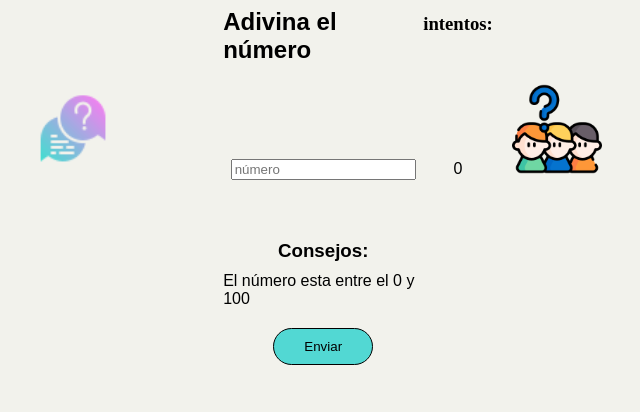
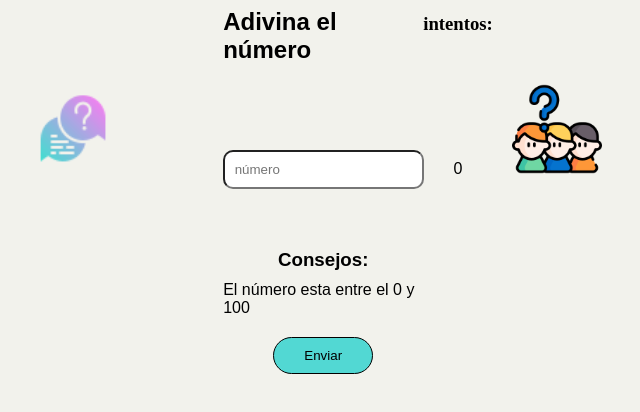
Before and after one commit to FuSoraS/3-game, a plain HTML site: page content/game3.html in a window 1280 px wide. Shown: the part 48-460 px from the top of the page, without its empty margins (368-1008 px from the left). Drawn offline with Linux system fonts and the light colour scheme.

Commit message:
style: add in game3: button, input

```diff
--- a/style/game3.css
+++ b/style/game3.css
@@ -13,6 +13,8 @@
         grid-row: 3;
         align-items: center;
         margin-bottom: 50px;
+        padding: 10px;
+        border-radius: 10px;
     }
 
     & .titulo{
@@ -37,6 +39,11 @@
         margin-top: 20px;
         width: 100px;
         border: 1px solid black;
+        transition: transform 0.3s ease;
+
+        &:hover {
+            transform: scale(1.1);
+        }
     }
     .subtitle-try {
         grid-column: 3;
```
